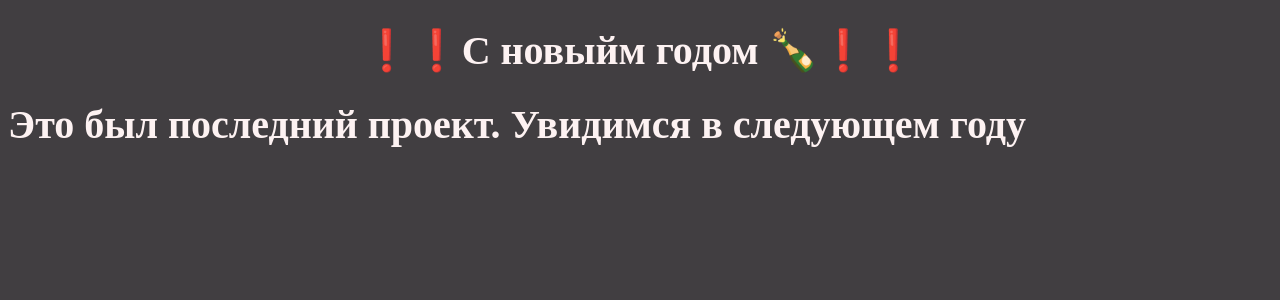
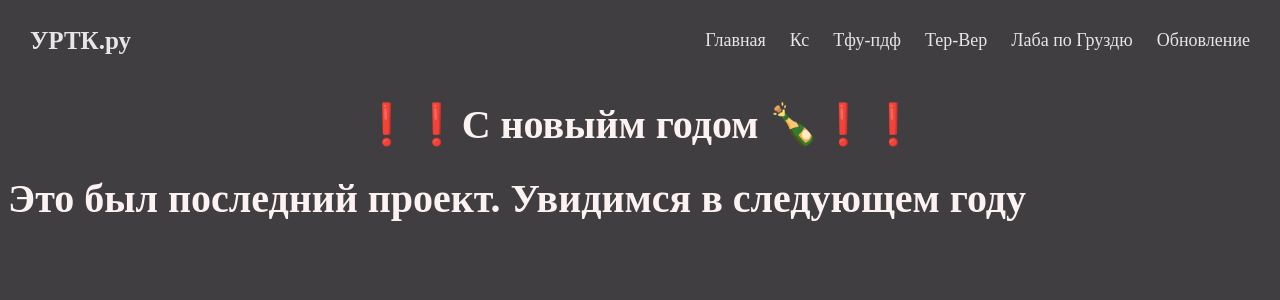
Before and after one commit to Anton5r/MyWeb, a Next.js app: page / in a window 1280 px wide. Shown: the top 300 px of the page. Built offline with nearby package versions, Linux system fonts and the light colour scheme.

Commit message:
asdasdasdasdasdasdadasd

```diff
--- a/pages/_app.js
+++ b/pages/_app.js
@@ -7,7 +7,7 @@ import ChatwootWidget from './testbot'
 export default function App({ Component, pageProps }) {
   return (
     <>
-      {/* <header className={styles.header}>
+      <header className={styles.header}>
           <div>
               <a href="https://urtt.ru" className={styles.logo}>УРТК.ру</a>
               <div className={styles.headerr}>
@@ -19,7 +19,7 @@ export default function App({ Component, pageProps }) {
                   <a href="../test">Обновление</a>
               </div>
           </div>
-      </header> */}
+      </header>
 
       <Component {...pageProps} />
       <Analytics />
```
